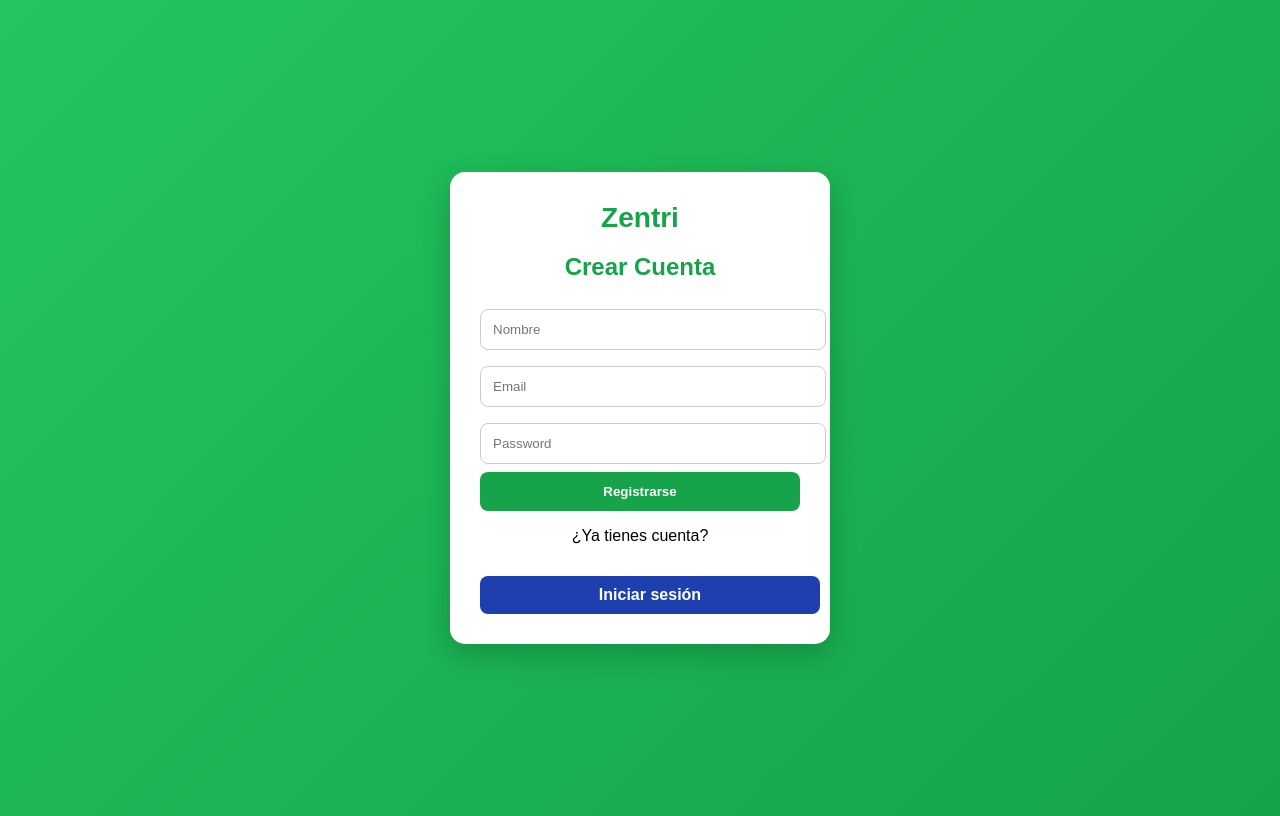
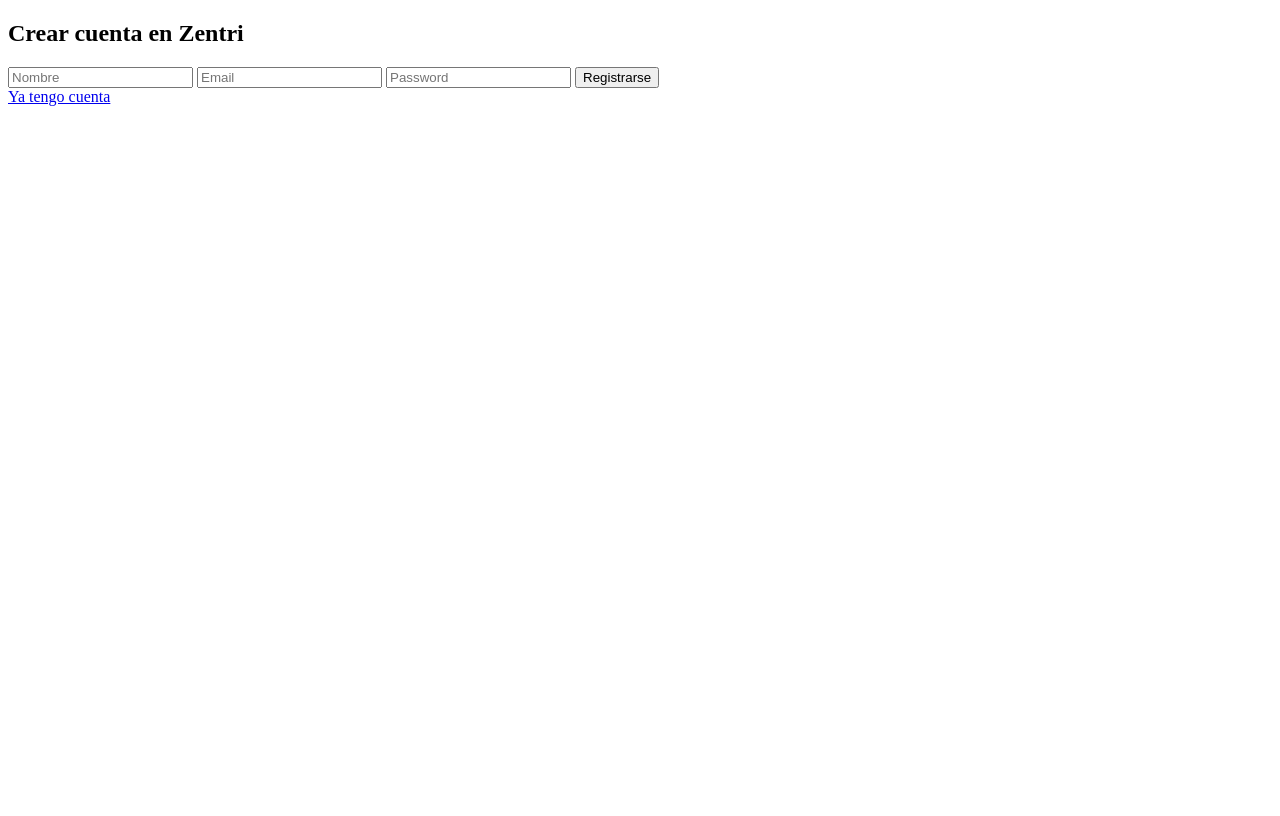
Before and after one commit to deleongalindo24-lgtm/mibook, a Flask app: page /register in a window 1280 px wide. After the commit the page ends 106 px from the top, so only its background shows below. Run offline with Flask 3, Linux system fonts and the light colour scheme; some libraries are stand-ins or nearby versions.

Commit message:
Update register.html

```diff
--- a/templates/register.html
+++ b/templates/register.html
@@ -1,126 +1,20 @@
 <!DOCTYPE html>
 <html>
 <head>
-    <title>Zentri - Crear cuenta</title>
-
-    <style>
-        body {
-            font-family: Arial, sans-serif;
-            background: linear-gradient(135deg, #22c55e, #16a34a);
-            display: flex;
-            justify-content: center;
-            align-items: center;
-            height: 100vh;
-        }
-
-        .card {
-            background: white;
-            padding: 30px;
-            border-radius: 15px;
-            width: 320px;
-            box-shadow: 0 10px 30px rgba(0,0,0,0.2);
-            text-align: center;
-        }
-
-        .logo {
-            font-size: 28px;
-            font-weight: bold;
-            color: #16a34a;
-            margin-bottom: 10px;
-        }
-
-        h2 {
-            color: #16a34a;
-            margin-bottom: 20px;
-        }
-
-        input {
-            width: 100%;
-            padding: 12px;
-            margin: 8px 0;
-            border: 1px solid #ccc;
-            border-radius: 8px;
-        }
-
-        input:focus {
-            outline: none;
-            box-shadow: none;
-        }
-
-        .btn-register {
-            width: 100%;
-            padding: 12px;
-            background: #16a34a;
-            color: white;
-            border: none;
-            border-radius: 8px;
-            cursor: pointer;
-            font-weight: bold;
-            transition: 0.2s;
-        }
-
-        .btn-register:hover {
-            background: #22c55e;
-        }
-
-        .btn-register:active {
-            transform: scale(0.98);
-        }
-
-        .btn-login {
-            display: inline-block;
-            margin-top: 15px;
-            padding: 10px;
-            width: 100%;
-            background: #1e40af;
-            color: white;
-            text-decoration: none;
-            border-radius: 8px;
-            font-weight: bold;
-            transition: 0.2s;
-        }
-
-        .btn-login:hover {
-            background: #3b82f6;
-        }
-
-        .btn-login:active {
-            transform: scale(0.98);
-        }
-
-        button, a {
-            outline: none;
-            -webkit-tap-highlight-color: transparent;
-        }
-
-        button:focus, a:focus {
-            outline: none;
-            box-shadow: none;
-        }
-    </style>
+    <title>Zentri - Register</title>
 </head>
-
 <body>
 
-<div class="card">
+<h2>Crear cuenta en Zentri</h2>
 
-    <div class="logo">Zentri</div>
+<form method="POST">
+    <input name="name" placeholder="Nombre" required>
+    <input name="email" placeholder="Email" required>
+    <input name="password" type="password" placeholder="Password" required>
+    <button type="submit">Registrarse</button>
+</form>
 
-    <h2>Crear Cuenta</h2>
-
-    <form method="POST">
-        <input name="name" placeholder="Nombre" required>
-        <input name="email" placeholder="Email" required>
-        <input name="password" type="password" placeholder="Password" required>
-
-        <button class="btn-register" type="submit">Registrarse</button>
-    </form>
-
-    <p>¿Ya tienes cuenta?</p>
-
-    <a class="btn-login" href="/login">Iniciar sesión</a>
-
-</div>
+<a href="/login">Ya tengo cuenta</a>
 
 </body>
 </html>
```
